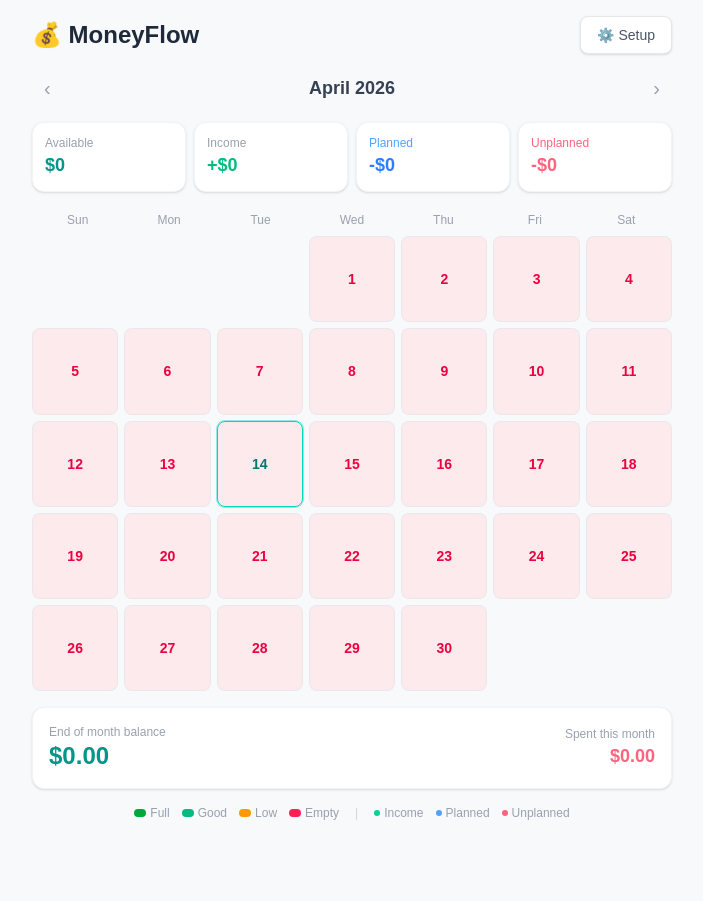
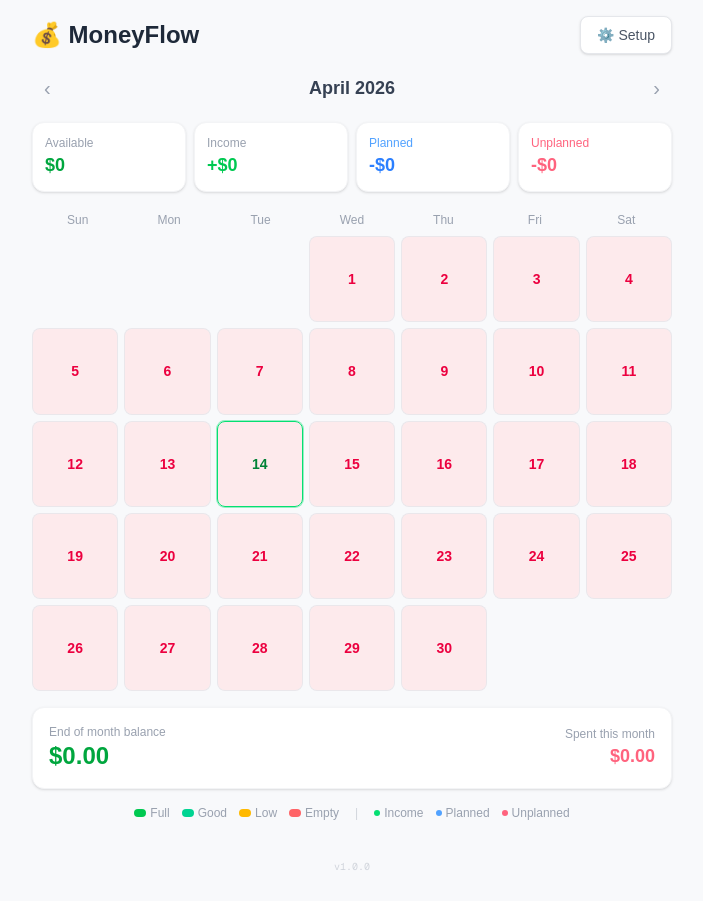
Before and after one commit to GNL324/MoneyFlow-Calendar, a Next.js app: page /MoneyFlow-Calendar/ in a window 1280 px wide. Shown: the whole page, without its empty margins (288-991 px from the left). Before the commit the page ends 853 px from the top, so only its background shows below. Built offline with nearby package versions, Linux system fonts and the light colour scheme.

Commit message:
v1.0.0 — lighter green palette, version footer per SOP §13

```diff
--- a/src/app/components/CalendarGrid.tsx
+++ b/src/app/components/CalendarGrid.tsx
@@ -37,7 +37,7 @@ export default function CalendarGrid({ days, today, onDayClick }: Props) {
 
           // Green zones: 100% = fully funded for planned expenses
           // As money is spent, bar drains down through color zones
-          let fillColor = "bg-emerald-500";
+          let fillColor = "bg-emerald-400";
           let bgTint = "";
           let dayTextColor = "text-gray-700";
 
@@ -48,27 +48,27 @@ export default function CalendarGrid({ days, today, onDayClick }: Props) {
             dayTextColor = "text-rose-600";
           } else if (pct < 15) {
             // Almost empty — danger red
-            fillColor = "bg-red-500";
+            fillColor = "bg-red-400";
             bgTint = "bg-red-50/40";
             dayTextColor = "text-red-700";
           } else if (pct < 35) {
             // Low — amber warning
-            fillColor = "bg-amber-500";
+            fillColor = "bg-amber-400";
             bgTint = "bg-amber-50/30";
             dayTextColor = "text-amber-800";
           } else if (pct < 65) {
             // Moderate — yellow-green
-            fillColor = "bg-emerald-500";
+            fillColor = "bg-emerald-400";
             bgTint = "bg-emerald-50/20";
             dayTextColor = "text-gray-800";
           } else if (pct < 90) {
             // Good — solid green
-            fillColor = "bg-green-500";
+            fillColor = "bg-green-400";
             bgTint = "bg-green-50/20";
             dayTextColor = "text-gray-800";
           } else {
             // Flush — rich green, fully funded
-            fillColor = "bg-green-600";
+            fillColor = "bg-green-500";
             bgTint = "bg-green-50/30";
             dayTextColor = "text-white";
           }
@@ -88,7 +88,7 @@ export default function CalendarGrid({ days, today, onDayClick }: Props) {
               className={`
                 relative aspect-square rounded-lg overflow-hidden border transition-all
                 hover:scale-105 hover:border-gray-300 active:scale-95
-                ${isToday ? "border-teal-400 ring-1 ring-teal-400/40" : "border-gray-200/80"}
+                ${isToday ? "border-green-400 ring-1 ring-green-400/40" : "border-gray-200/80"}
                 ${bgTint}
               `}
             >
@@ -105,12 +105,12 @@ export default function CalendarGrid({ days, today, onDayClick }: Props) {
 
               {/* Content */}
               <div className="relative z-10 flex flex-col items-center justify-center h-full p-0.5">
-                <span className={`text-sm font-bold ${isToday ? "text-teal-700" : dayTextColor}`}>
+                <span className={`text-sm font-bold ${isToday ? "text-green-700" : dayTextColor}`}>
                   {d.day}
                 </span>
                 {(hasPlanned || hasUnplanned || d.income > 0) && (
                   <div className="flex gap-0.5 mt-0.5">
-                    {d.income > 0 && <span className="w-1.5 h-1.5 rounded-full bg-emerald-400 ring-1 ring-white/40" />}
+                    {d.income > 0 && <span className="w-1.5 h-1.5 rounded-full bg-green-400 ring-1 ring-white/40" />}
                     {hasPlanned && <span className="w-1.5 h-1.5 rounded-full bg-blue-400 ring-1 ring-white/40" />}
                     {hasUnplanned && <span className="w-1.5 h-1.5 rounded-full bg-rose-400 ring-1 ring-white/40" />}
                   </div>
--- a/src/app/page.tsx
+++ b/src/app/page.tsx
@@ -88,11 +88,11 @@ export default function Home() {
       <div className="grid grid-cols-4 gap-2">
         <div className="bg-white rounded-xl p-3 border border-gray-100 shadow-sm">
           <div className="text-xs text-gray-400">Available</div>
-          <div className="text-lg font-bold text-teal-600">${totalAvailable.toLocaleString()}</div>
+          <div className="text-lg font-bold text-green-600">${totalAvailable.toLocaleString()}</div>
         </div>
         <div className="bg-white rounded-xl p-3 border border-gray-100 shadow-sm">
           <div className="text-xs text-gray-400">Income</div>
-          <div className="text-lg font-bold text-emerald-500">+${monthIncome.toLocaleString()}</div>
+          <div className="text-lg font-bold text-green-500">+${monthIncome.toLocaleString()}</div>
         </div>
         <div className="bg-white rounded-xl p-3 border border-gray-100 shadow-sm">
           <div className="text-xs text-blue-400">Planned</div>
@@ -112,7 +112,7 @@ export default function Home() {
         <div className="flex justify-between items-center">
           <div>
             <div className="text-xs text-gray-400">End of month balance</div>
-            <div className={`text-2xl font-bold ${endBalance >= 0 ? "text-teal-600" : "text-rose-500"}`}>
+            <div className={`text-2xl font-bold ${endBalance >= 0 ? "text-green-600" : "text-rose-500"}`}>
               ${endBalance.toLocaleString(undefined, { minimumFractionDigits: 2, maximumFractionDigits: 2 })}
             </div>
           </div>
@@ -127,14 +127,19 @@ export default function Home() {
 
       {/* Legend */}
       <div className="flex flex-wrap justify-center gap-3 text-xs text-gray-400 pb-4">
-        <span className="flex items-center gap-1"><span className="w-3 h-2 rounded-sm bg-green-600" /> Full</span>
-        <span className="flex items-center gap-1"><span className="w-3 h-2 rounded-sm bg-emerald-500" /> Good</span>
-        <span className="flex items-center gap-1"><span className="w-3 h-2 rounded-sm bg-amber-500" /> Low</span>
-        <span className="flex items-center gap-1"><span className="w-3 h-2 rounded-sm bg-rose-500" /> Empty</span>
+        <span className="flex items-center gap-1"><span className="w-3 h-2 rounded-sm bg-green-500" /> Full</span>
+        <span className="flex items-center gap-1"><span className="w-3 h-2 rounded-sm bg-emerald-400" /> Good</span>
+        <span className="flex items-center gap-1"><span className="w-3 h-2 rounded-sm bg-amber-400" /> Low</span>
+        <span className="flex items-center gap-1"><span className="w-3 h-2 rounded-sm bg-red-400" /> Empty</span>
         <span className="mx-1 text-gray-300">|</span>
-        <span className="flex items-center gap-1"><span className="w-1.5 h-1.5 rounded-full bg-emerald-400" /> Income</span>
+        <span className="flex items-center gap-1"><span className="w-1.5 h-1.5 rounded-full bg-green-400" /> Income</span>
         <span className="flex items-center gap-1"><span className="w-1.5 h-1.5 rounded-full bg-blue-400" /> Planned</span>
         <span className="flex items-center gap-1"><span className="w-1.5 h-1.5 rounded-full bg-rose-400" /> Unplanned</span>
+      </div>
+
+      {/* Version */}
+      <div className="text-center pb-2">
+        <span className="text-[10px] text-gray-300 font-mono">v1.0.0</span>
       </div>
 
       {/* Modals */}
```
